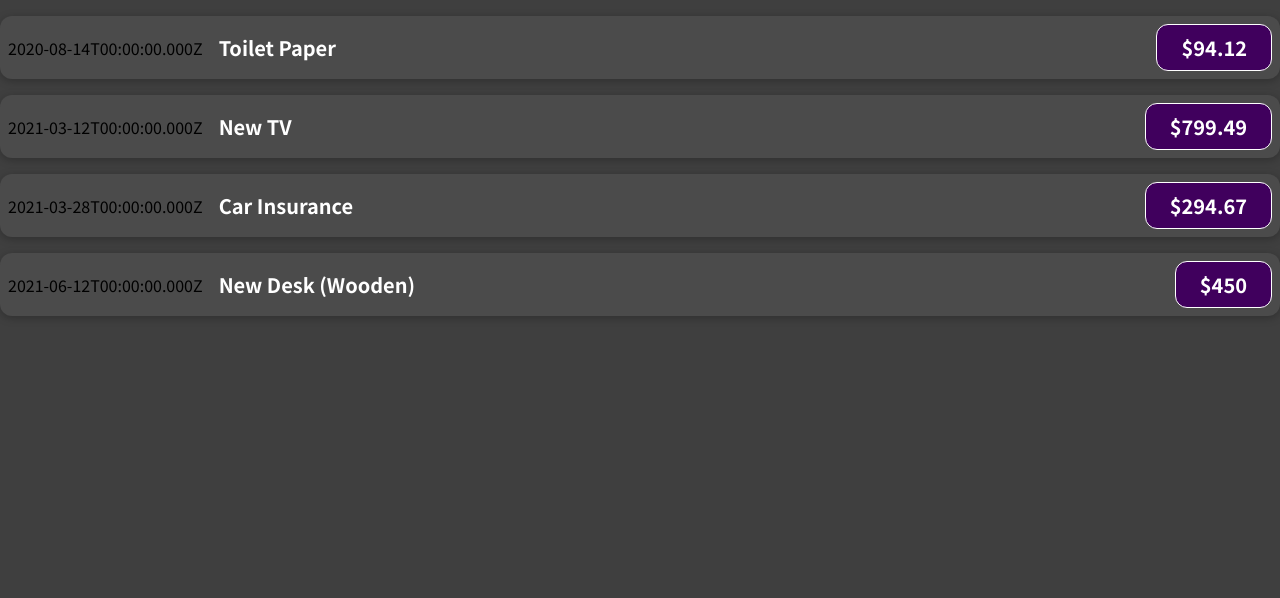
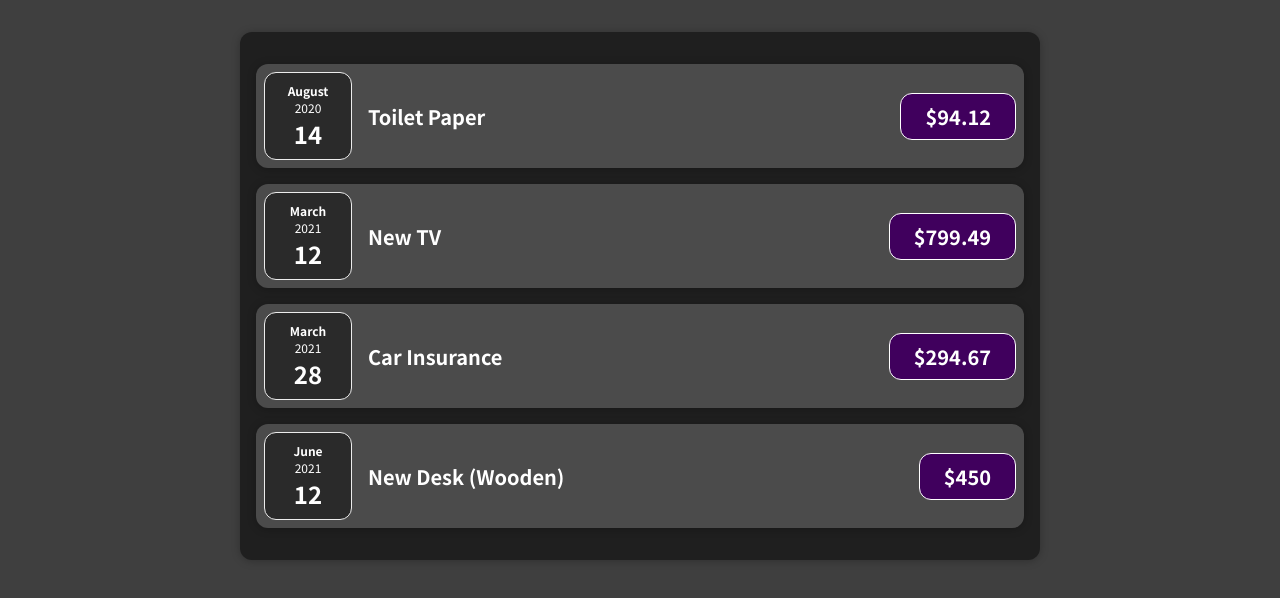
Before and after one commit to amycandoit/React_study, a JavaScript app: page / in a window 1280 px wide. Shown: the top 598 px of the page. Built offline with nearby package versions, Linux system fonts and the light colour scheme.

Commit message:
Wrapper component

```diff
--- a/src/App.js
+++ b/src/App.js
@@ -1,4 +1,4 @@
-import ExpenseItem from "./components/ExpenseItem";
+import Expenses from "./components/Expenses";
 
 function App() {
     const expenses = [
@@ -23,29 +23,7 @@
         },
     ];
   return (
-      <div>
-        <ExpenseItem
-            title={expenses[0].title}
-            amount={expenses[0].amount}
-            date={expenses[0].date}>
-        </ExpenseItem>
-          <ExpenseItem
-              title={expenses[1].title}
-              amount={expenses[1].amount}
-              date={expenses[1].date}>
-          </ExpenseItem>
-          <ExpenseItem
-              title={expenses[2].title}
-              amount={expenses[2].amount}
-              date={expenses[2].date}>
-          </ExpenseItem>
-          <ExpenseItem
-              title={expenses[3].title}
-              amount={expenses[3].amount}
-              date={expenses[3].date}>
-          </ExpenseItem>
-
-      </div>
+      <Expenses item={expenses}/>
   );
 }
 
--- /dev/null
+++ b/src/components/Card.css
@@ -0,0 +1,4 @@
+.card {
+    border-radius: 12px;
+    box-shadow: 0 1px 8px rgba(0, 0, 0, 0.25);
+}
--- /dev/null
+++ b/src/components/Card.js
@@ -0,0 +1,9 @@
+import './Card.css';
+
+function Card(props) {
+    const classes = 'card ' + props.className;
+
+    return <div className={classes}>{props.children}</div>;
+}
+
+export default Card;
--- /dev/null
+++ b/src/components/ExpenseDate.js
@@ -0,0 +1,17 @@
+import './ExpenseDate.css';
+
+function ExpenseDate(props) {
+    const month = props.date.toLocaleString('en-US', { month: 'long' });
+    const day = props.date.toLocaleString('en-US', { day: '2-digit' });
+    const year = props.date.getFullYear();
+
+    return (
+        <div className="expense-date">
+            <div className="expense-date__month">{month}</div>
+            <div className="expense-date__year">{year}</div>
+            <div className="expense-date__day">{day}</div>
+        </div>
+    );
+}
+
+export default ExpenseDate;
--- a/src/components/ExpenseItem.css
+++ b/src/components/ExpenseItem.css
@@ -2,10 +2,8 @@
     display: flex;
     justify-content: space-between;
     align-items: center;
-    box-shadow: 0 2px 8px rgba(0, 0, 0, 0.25);
     padding: 0.5rem;
     margin: 1rem 0;
-    border-radius: 12px;
     background-color: #4b4b4b;
 }
 
--- a/src/components/ExpenseItem.js
+++ b/src/components/ExpenseItem.js
@@ -1,17 +1,17 @@
-import './ExpenseItem.css'
-
+import ExpenseDate from './ExpenseDate';
+import './ExpenseItem.css';
+import Card from "./Card";
 
 function ExpenseItem(props) {
-
     return (
-        <div className="expense-item">
-            <div>{props.date.toISOString()}</div>
-            <div className="expense-item__description">
+        <Card className='expense-item'>
+            <ExpenseDate date={props.date} />
+            <div className='expense-item__description'>
                 <h2>{props.title}</h2>
-                <div className="expense-item__price">${props.amount}</div>
+                <div className='expense-item__price'>${props.amount}</div>
             </div>
-        </div>
-    )
+        </Card>
+    );
 }
 
 export default ExpenseItem;
--- a/src/components/Expenses.css
+++ b/src/components/Expenses.css
@@ -4,6 +4,5 @@
     margin: 2rem auto;
     width: 50rem;
     max-width: 95%;
-    border-radius: 12px;
-    box-shadow: 0 1px 8px rgba(0, 0, 0, 0.25);
+
 }
--- /dev/null
+++ b/src/components/Expenses.js
@@ -0,0 +1,33 @@
+import ExpenseItem from "./ExpenseItem";
+import './Expenses.css'
+import Card from "./Card";
+
+function Expenses(props) {
+
+    return (
+        <Card className="expenses">
+            <ExpenseItem
+                title={props.item[0].title}
+                amount={props.item[0].amount}
+                date={props.item[0].date}>
+            </ExpenseItem>
+            <ExpenseItem
+                title={props.item[1].title}
+                amount={props.item[1].amount}
+                date={props.item[1].date}>
+            </ExpenseItem>
+            <ExpenseItem
+                title={props.item[2].title}
+                amount={props.item[2].amount}
+                date={props.item[2].date}>
+            </ExpenseItem>
+            <ExpenseItem
+                title={props.item[3].title}
+                amount={props.item[3].amount}
+                date={props.item[3].date}>
+            </ExpenseItem>
+        </Card>
+    )
+}
+
+export default Expenses;
```
